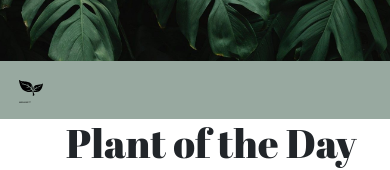
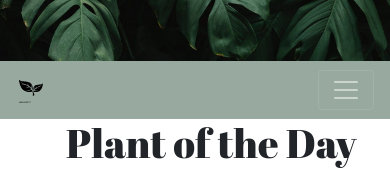
Before and after one commit to AbbeyDrake/plantyreact, a React (Create React App) app: page /home in a window 390 px wide. Shown: the part 192-362 px from the top of the page. Built offline with nearby package versions, Linux system fonts and the light colour scheme.

Commit message:
added hamburger menu on sm navbar

```diff
--- a/src/components/HeaderComponent.js
+++ b/src/components/HeaderComponent.js
@@ -16,7 +16,7 @@ class Header extends Component {
 
 
     this.state = {
-      isNavOpen: false,
+      isNavOpen: false
     };
 
     this.toggleNav = this.toggleNav.bind(this);
@@ -24,7 +24,7 @@ class Header extends Component {
 
   toggleNav() {
     this.setState({
-      isNavOpen: !this.state.isNavOpen,
+      isNavOpen: !this.state.isNavOpen
     });
   }
 
@@ -42,10 +42,10 @@ class Header extends Component {
           </div>
         </Jumbotron>
 
-        <Navbar sticky='top' expand='md'>
+        <Navbar dark sticky='top' expand='md'>
           <div className='container'>
             <NavbarBrand className='mr-auto' href='/'>
-              <img src="./assets/images/noun-plant-1009164.svg" height='30' width='30' alt='Planty Logo' />
+              <img src="./assets/images/noun-plant-1009164.svg" height='30' width='30' alt='Planty Logo'/>
             </NavbarBrand>
             <NavbarToggler onClick={this.toggleNav} />
             <Collapse isOpen={this.state.isNavOpen} navbar>
```
